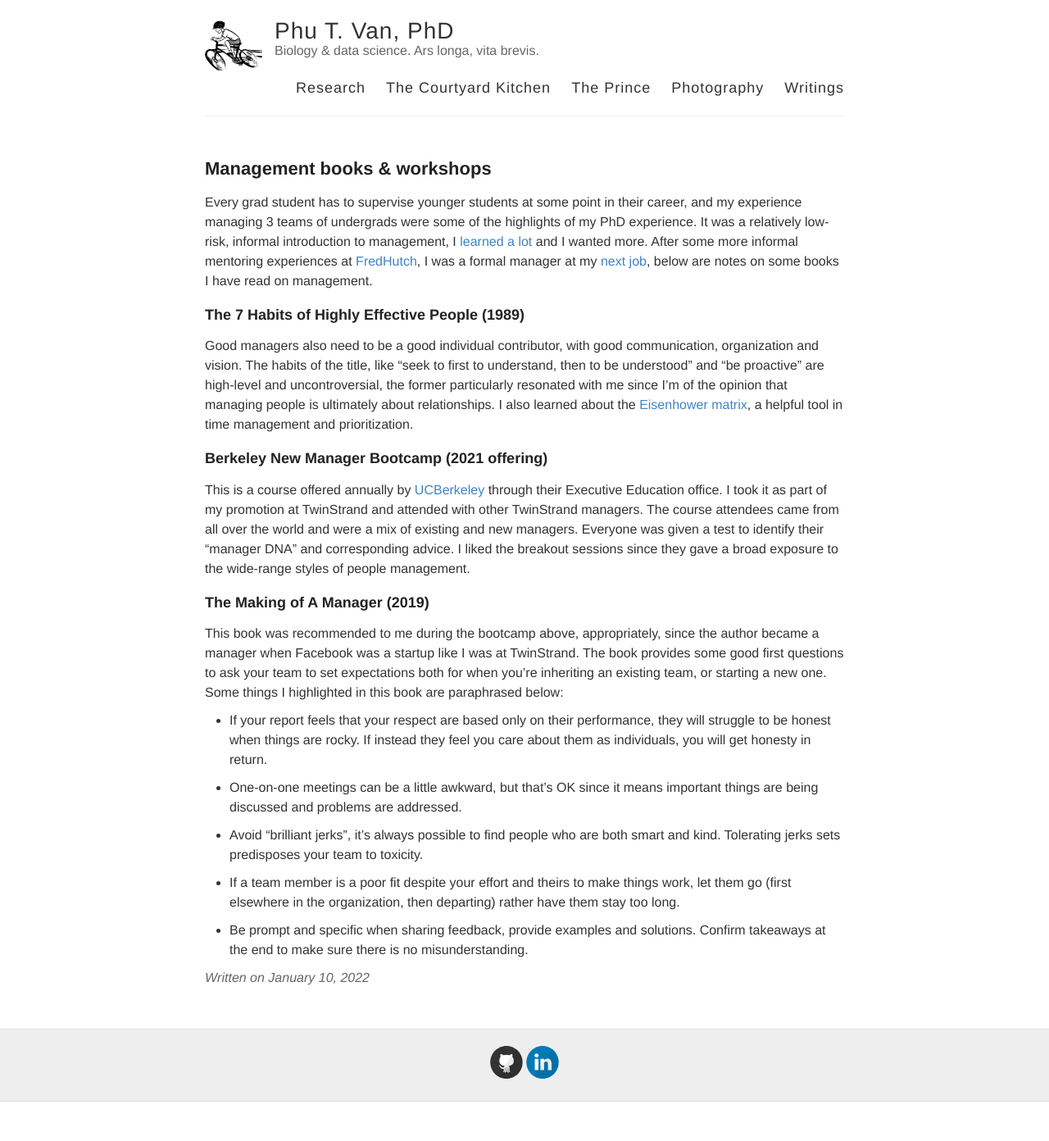
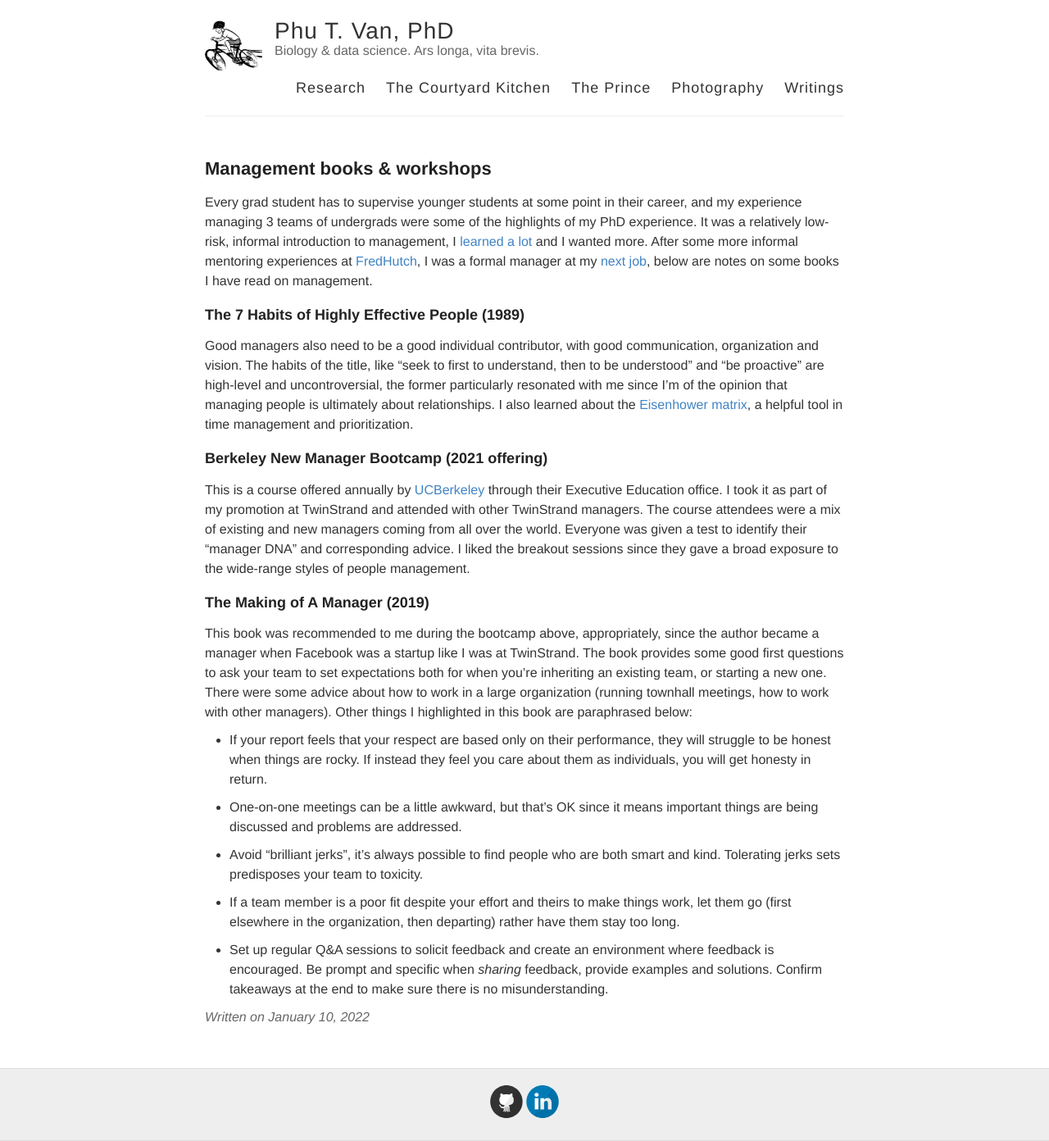
Before and after one commit to ptvan/ptvan.github.io, a Jekyll site: the page built from _posts/2022-01-10-management-books-and-workshops.md, in a window 1280 px wide. Shown: the whole page at 82% size. Built offline with Jekyll 4.4.1, drawn with Linux system fonts in a browser that asks for light colours; before the commit the page ends 1344 px from its top, so only the background shows below that.

Commit message:
small additions

```diff
--- a/_posts/2022-01-10-management-books-and-workshops.md
+++ b/_posts/2022-01-10-management-books-and-workshops.md
@@ -11,11 +11,11 @@
 
 ### Berkeley New Manager Bootcamp (2021 offering)
 
-This is a course offered annually by [UCBerkeley](https://executive.berkeley.edu/programs/new-manager) through their Executive Education office. I took it as part of my promotion at TwinStrand and attended with other TwinStrand managers. The course attendees came from all over the world and were a mix of existing and new managers. Everyone was given a test to identify their "manager DNA" and corresponding advice. I liked the breakout sessions since they gave a broad exposure to the wide-range styles of people management.
+This is a course offered annually by [UCBerkeley](https://executive.berkeley.edu/programs/new-manager) through their Executive Education office. I took it as part of my promotion at TwinStrand and attended with other TwinStrand managers. The course attendees were a mix of existing and new managers coming from all over the world. Everyone was given a test to identify their "manager DNA" and corresponding advice. I liked the breakout sessions since they gave a broad exposure to the wide-range styles of people management.
 
 ### The Making of A Manager (2019)
 
-This book was recommended to me during the bootcamp above, appropriately, since the author became a manager when Facebook was a startup like I was at TwinStrand. The book provides some good first questions to ask your team to set expectations both for when you're inheriting an existing team, or starting a new one. Some things I highlighted in this book are paraphrased below:
+This book was recommended to me during the bootcamp above, appropriately, since the author became a manager when Facebook was a startup like I was at TwinStrand. The book provides some good first questions to ask your team to set expectations both for when you're inheriting an existing team, or starting a new one. There were some advice about how to work in a large organization (running townhall meetings, how to work with other managers). Other things I highlighted in this book are paraphrased below:
 
 - If your report feels that your respect are based only on their performance, they will struggle to be honest when things are rocky. If instead they feel you care about them as individuals, you will get honesty in return.
 
@@ -25,4 +25,4 @@
 
 - If a team member is a poor fit despite your effort and theirs to make things work, let them go (first elsewhere in the organization, then departing) rather have them stay too long.
 
-- Be prompt and specific when sharing feedback, provide examples and solutions. Confirm takeaways at the end to make sure there is no misunderstanding.
+- Set up regular Q&A sessions to solicit feedback and create an environment where feedback is encouraged. Be prompt and specific when _sharing_ feedback, provide examples and solutions. Confirm takeaways at the end to make sure there is no misunderstanding.
--- a/index.html
+++ b/index.html
@@ -10,7 +10,7 @@
 <br>- Photography, my stint as a photojournalist and self-published photo books.
 <br>- Writings, which include essays and a fictional novel I'm writing at a glacial pace.
 
-<p>Below are my blog posts in reverse chronological order. I write about things I'm working on or have read about, with the occasional random thought thrown in. As a result, they are somewhat incomplete and are always evolving.
+<p>Below are my blog posts in reverse chronological order. They about things I'm working on or have read about, with the occasional random thought thrown in. As a result, they are always evolving and have different degrees of polish.
 
 <div class="posts">
   {% for post in site.posts %}
```
